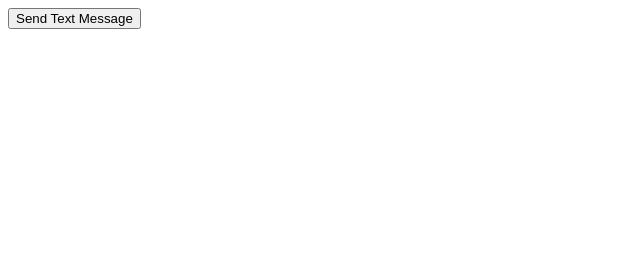
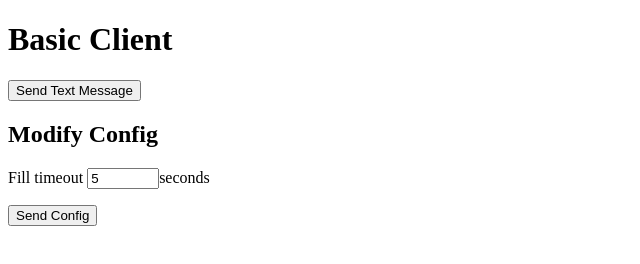
Before and after one commit to stefanadelbert/react_redux_client, a plain HTML site: page client.html in a window 1280 px wide. Shown: the whole page, without its empty margins (0-640 px from the left). Drawn offline with Linux system fonts and the light colour scheme.

Commit message:
Can now send config messages from client to server and adjust rate that fills are sent back;

```diff
--- a/client.html
+++ b/client.html
@@ -6,7 +6,6 @@
 var isopen = false;
 window.onload = function() {
     socket = new WebSocket("ws://127.0.0.1:9000");
-            socket.binaryType = "arraybuffer";
     socket.onopen = function() {
         console.log("Connected!");
         isopen = true;
@@ -28,9 +27,26 @@
         console.log("Connection not opened.")
     }
 };
+function sendConfig(fill_timeout) {
+    if (isopen) {
+        socket.send("{\"type\":\"CONFIG\",\"fill_timeout\":" + fill_timeout + "}");
+        console.log("Text message sent.");
+    } else {
+        console.log("Connection not opened.")
+    }
+};
        </script>
    </head>
    <body>
+       <h1>Basic Client</h1>
       <button onclick='sendText();'>Send Text Message</button>
    </body>
+   <div>
+       <h2>Modify Config</h2>
+       <form name="config_form" action="" method="GET">
+           <label for="fill_timeout">Fill timeout</label>
+           <input type="number" min="0" max="10" step="0.1" name="fill_timeout" value="5">seconds<p>
+           <input type="button" name="button" value="Send Config" onClick="sendConfig(this.form.fill_timeout.value)">
+       </form>
+   </div>
 </html>
```
Also changed, not shown: 1 other file. Lines whose indentation alone changed are shown as unchanged.
